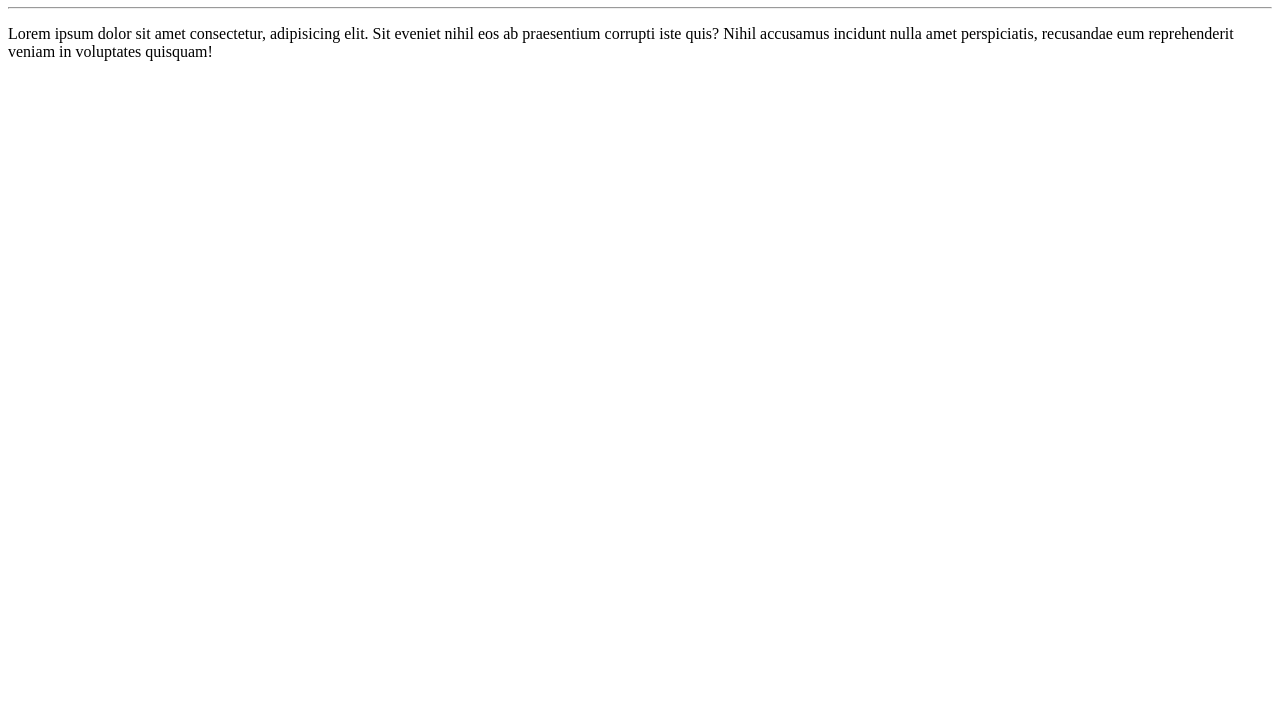
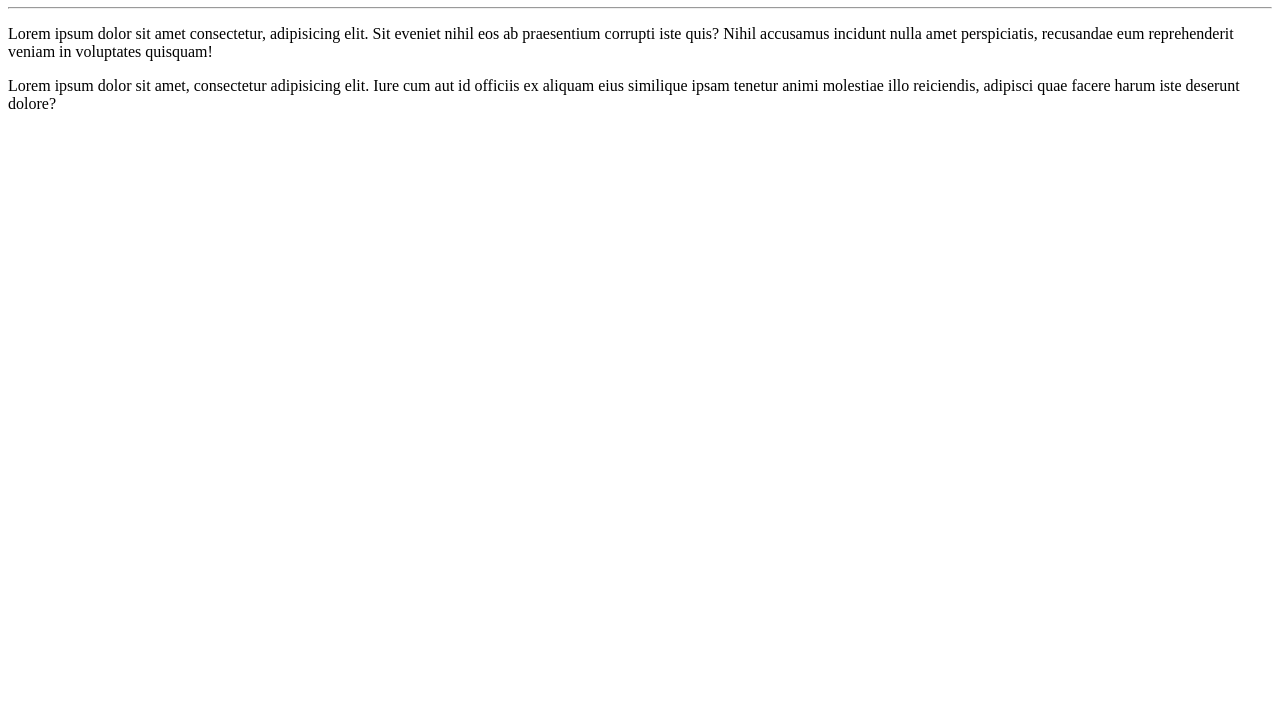
Before and after one commit to sobrallc/Ola-Mundo, a plain HTML site: page site-exemplo/index.html in a window 1280 px wide. Shown: the part 73-800 px from the top of the page. Drawn offline with Linux system fonts and the light colour scheme.

Commit message:
adicionei um parágrafo

```diff
--- a/site-exemplo/index.html
+++ b/site-exemplo/index.html
@@ -9,5 +9,6 @@
     <h1>Olá, Mundo!</h1>
     <hr>
     <p>Lorem ipsum dolor sit amet consectetur, adipisicing elit. Sit eveniet nihil eos ab praesentium corrupti iste quis? Nihil accusamus incidunt nulla amet perspiciatis, recusandae eum reprehenderit veniam in voluptates quisquam!</p>
+    <p>Lorem ipsum dolor sit amet, consectetur adipisicing elit. Iure cum aut id officiis ex aliquam eius similique ipsam tenetur animi molestiae illo reiciendis, adipisci quae facere harum iste deserunt dolore?</p>
 </body>
 </html>
```
